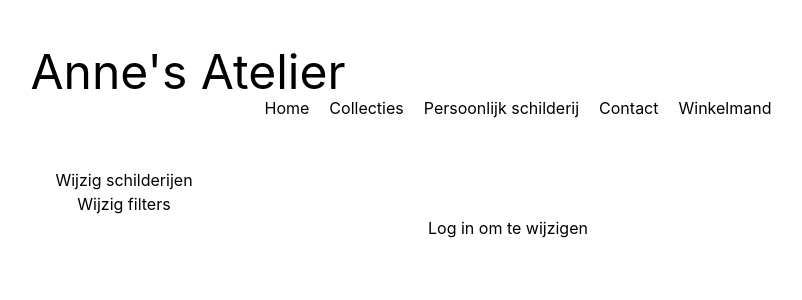
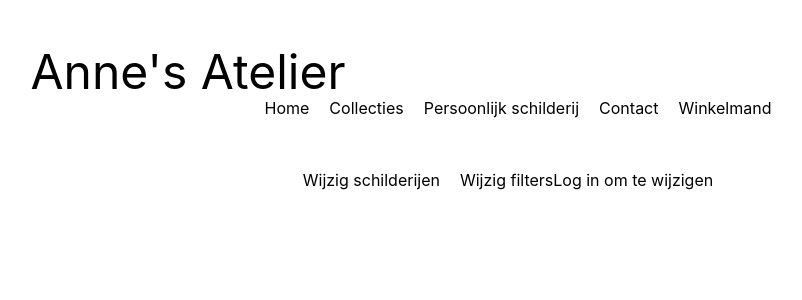
Before and after one commit to gijs-ve/projectBreughel, a React (Create React App) app in the folder client/: page /boekelo-zoo in a window 1280 px wide. Shown: the top 300 px of the page, without its empty margins (132-934 px from the left). Built offline with nearby package versions, Linux system fonts and the light colour scheme.

Commit message:
fix: css bs

```diff
--- a/client/src/pages/Admin.tsx
+++ b/client/src/pages/Admin.tsx
@@ -6,16 +6,11 @@ export const Admin = () => {
     const navigate = useNavigate();
     return (
         <>
-            <div className="flex-row  flex-wrap">
-                <div
-                    className="max-w-lg"
-                    onClick={() => navigate('./paintings')}
-                >
+            <div className="flex-row inline-flex justify-center flex-nowrap h-max-xs space-x-5">
+                <p onClick={() => navigate('./paintings')}>
                     Wijzig schilderijen
-                </div>
-                <div className="max-w-lg" onClick={() => navigate('./filters')}>
-                    Wijzig filters
-                </div>
+                </p>
+                <p onClick={() => navigate('./filters')}>Wijzig filters</p>
             </div>
             <AdminRouter />
         </>
```
